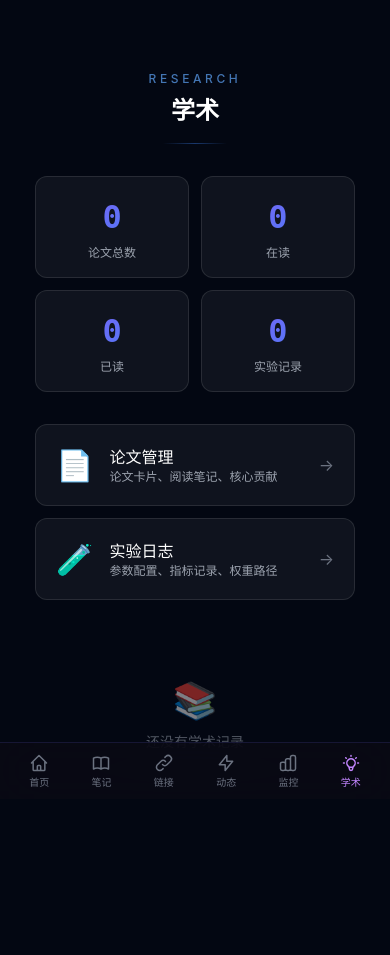
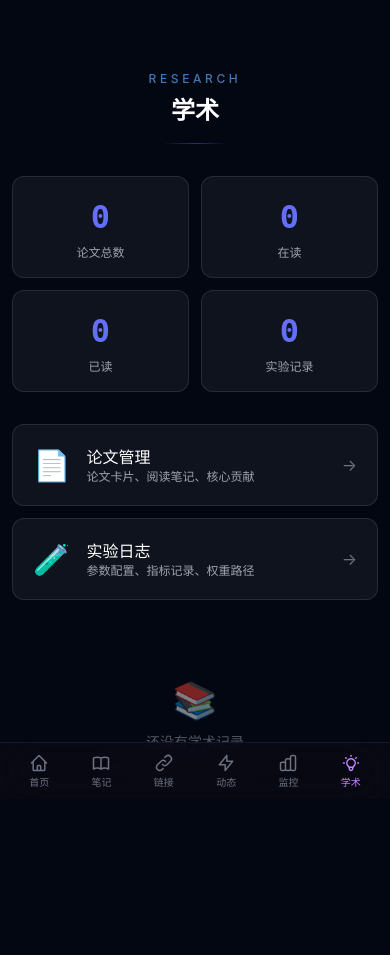
Before and after one commit to FeliixFeng/nexus, a Django app: page /research/ in a window 390 px wide. Shown: the part 45-1000 px from the top of the page. Run offline with Django 5.2, Linux system fonts and the light colour scheme; data that the repository does not hold is empty; some libraries are stand-ins or nearby versions.

Commit message:
fix: 移动端去掉82vw宽度限制，内容撑满屏幕
- 所有列表页：px-6 → px-3，max-w-[82vw] → max-w-full md:max-w-[82vw]
- 动态页：padding 1.5rem → 1rem，max-width 100%
- 监控页：同步修改
- 首页已有的 mobile max-width:100% 保持不变
- 详情页保持 max-w-3xl/4xl（阅读宽度）

```diff
--- a/nexus_core/templates/core/monitor.html
+++ b/nexus_core/templates/core/monitor.html
@@ -153,7 +153,7 @@
 {% endblock %}
 
 {% block content %}
-<div class="mx-auto px-6 md:px-10 pt-8 pb-6 max-w-[82vw]">
+<div class="mx-auto px-3 md:px-10 pt-8 pb-6 max-w-full md:max-w-[82vw]">
     <!-- 标题 -->
     <div class="text-center mb-10">
         <h1 class="text-xs font-medium text-blue-400/70 uppercase tracking-[0.3em] mb-2">Monitor</h1>
--- a/nexus_core/templates/core/now.html
+++ b/nexus_core/templates/core/now.html
@@ -183,8 +183,8 @@
     /* 移动端 */
     @media (max-width: 767px) {
         .now-page {
-            min-height: calc(100vh - 56px);
-            padding: 1.5rem 1.5rem 1rem;
+            padding: 1rem 0.75rem 1rem;
+            max-width: 100%;
         }
         .dual-box {
             flex-direction: column;
--- a/templates/blog/list.html
+++ b/templates/blog/list.html
@@ -76,8 +76,8 @@
 {% endblock %}
 
 {% block content %}
-<div class="min-h-screen pt-4 md:pt-8 pb-10 px-6 md:px-10">
-    <div class="max-w-[82vw] mx-auto">
+<div class="min-h-screen pt-4 md:pt-8 pb-10 px-3 md:px-10">
+    <div class="max-w-full md:max-w-[82vw] mx-auto">
         <!-- 标题栏 -->
         <div class="text-center notes-title-area mb-6 md:mb-10">
             <h1 class="text-xs font-medium text-blue-400/70 uppercase tracking-[0.3em] mb-2">Notes</h1>
--- a/templates/research/experiments.html
+++ b/templates/research/experiments.html
@@ -28,8 +28,8 @@
 {% endblock %}
 
 {% block content %}
-<div class="min-h-screen pt-4 md:pt-4 md:pt-8 pb-10 px-6 md:px-10">
-    <div class="max-w-[82vw] mx-auto">
+<div class="min-h-screen pt-4 md:pt-8 pb-10 px-3 md:px-10">
+    <div class="max-w-full md:max-w-[82vw] mx-auto">
         <!-- 标题 -->
         <div class="text-center mb-6 md:mb-10">
             <h1 class="text-xs font-medium text-blue-400/70 uppercase tracking-[0.3em] mb-2">Experiments</h1>
--- a/templates/research/home.html
+++ b/templates/research/home.html
@@ -37,8 +37,8 @@
 {% endblock %}
 
 {% block content %}
-<div class="min-h-screen pt-4 md:pt-8 pb-10 px-6 md:px-10">
-    <div class="max-w-[82vw] mx-auto">
+<div class="min-h-screen pt-4 md:pt-8 pb-10 px-3 md:px-10">
+    <div class="max-w-full md:max-w-[82vw] mx-auto">
         <!-- 标题 -->
         <div class="text-center mb-8 md:mb-12">
             <h1 class="text-xs font-medium text-blue-400/70 uppercase tracking-[0.3em] mb-2">Research</h1>
--- a/templates/research/papers.html
+++ b/templates/research/papers.html
@@ -28,8 +28,8 @@
 {% endblock %}
 
 {% block content %}
-<div class="min-h-screen pt-4 md:pt-8 pb-10 px-6 md:px-10">
-    <div class="max-w-[82vw] mx-auto">
+<div class="min-h-screen pt-4 md:pt-8 pb-10 px-3 md:px-10">
+    <div class="max-w-full md:max-w-[82vw] mx-auto">
         <!-- 标题 -->
         <div class="text-center mb-6 md:mb-10">
             <h1 class="text-xs font-medium text-blue-400/70 uppercase tracking-[0.3em] mb-2">Papers</h1>
```
